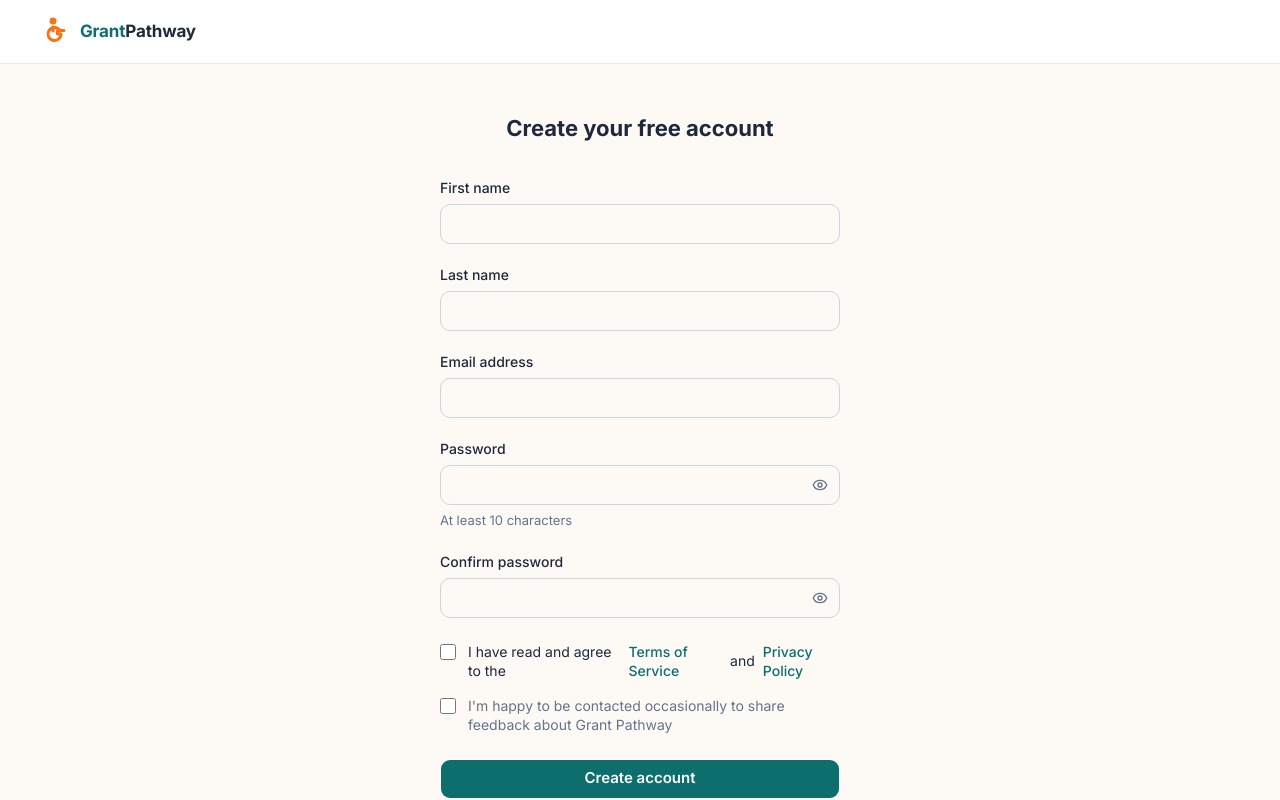
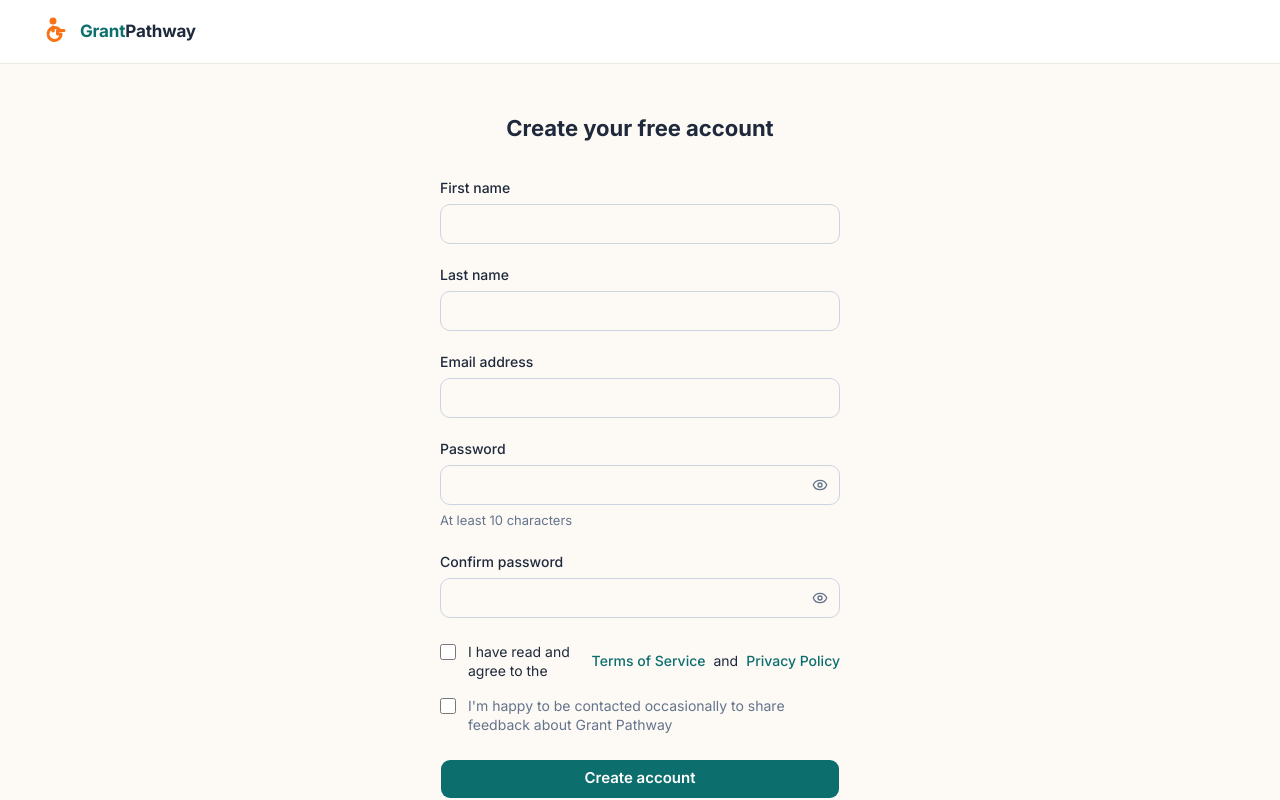
Before and after one commit to RapidGlobe/grant-pathway, a Next.js app: page /register in a window 1280 px wide. Shown: the top 800 px of the page. Built offline with nearby package versions, Linux system fonts and the light colour scheme.

Commit message:
Prevent Terms of Service and Privacy Policy links from breaking mid-word
Added whitespace-nowrap to both links so they stay on one line rather
than wrapping awkwardly at the link boundaries.

```diff
--- a/components/register-form.tsx
+++ b/components/register-form.tsx
@@ -285,7 +285,7 @@ export function RegisterForm() {
                 href="/terms"
                 target="_blank"
                 rel="noopener noreferrer"
-                className="font-medium text-[#0D6E6E] hover:underline focus-visible:outline-none focus-visible:ring-2 focus-visible:ring-[#D97706] focus-visible:ring-offset-1 rounded"
+                className="font-medium text-[#0D6E6E] hover:underline focus-visible:outline-none focus-visible:ring-2 focus-visible:ring-[#D97706] focus-visible:ring-offset-1 rounded whitespace-nowrap"
               >
                 Terms of Service
               </a>{' '}
@@ -294,7 +294,7 @@ export function RegisterForm() {
                 href="/privacy"
                 target="_blank"
                 rel="noopener noreferrer"
-                className="font-medium text-[#0D6E6E] hover:underline focus-visible:outline-none focus-visible:ring-2 focus-visible:ring-[#D97706] focus-visible:ring-offset-1 rounded"
+                className="font-medium text-[#0D6E6E] hover:underline focus-visible:outline-none focus-visible:ring-2 focus-visible:ring-[#D97706] focus-visible:ring-offset-1 rounded whitespace-nowrap"
               >
                 Privacy Policy
               </a>
```
